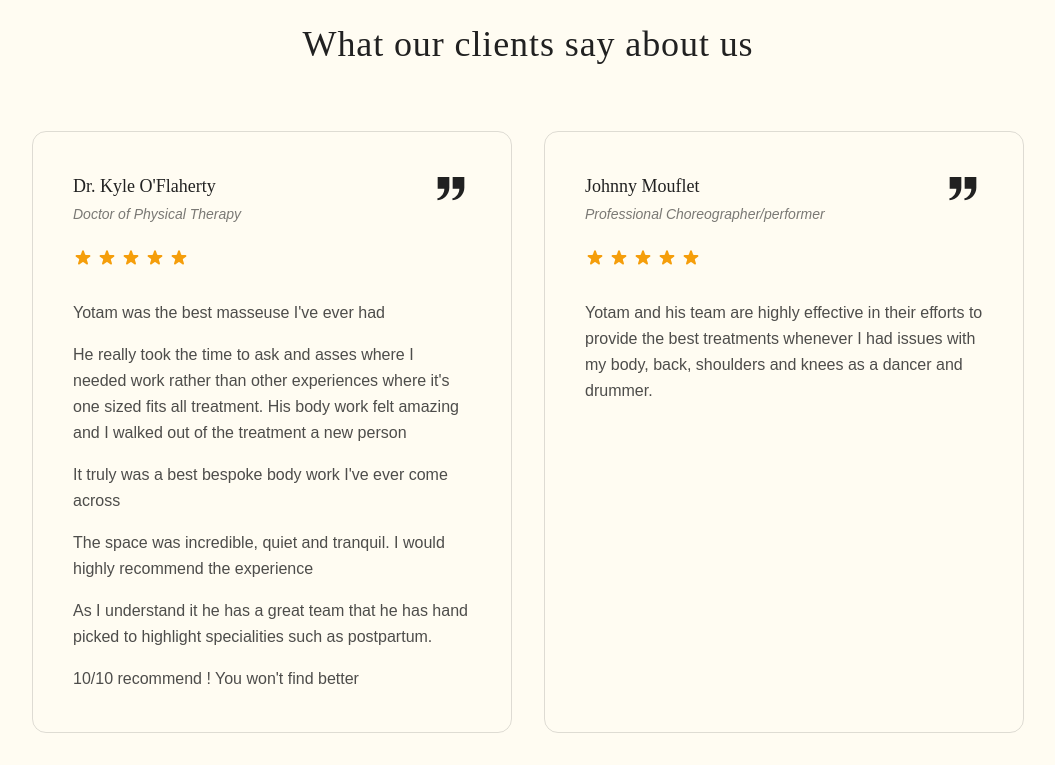
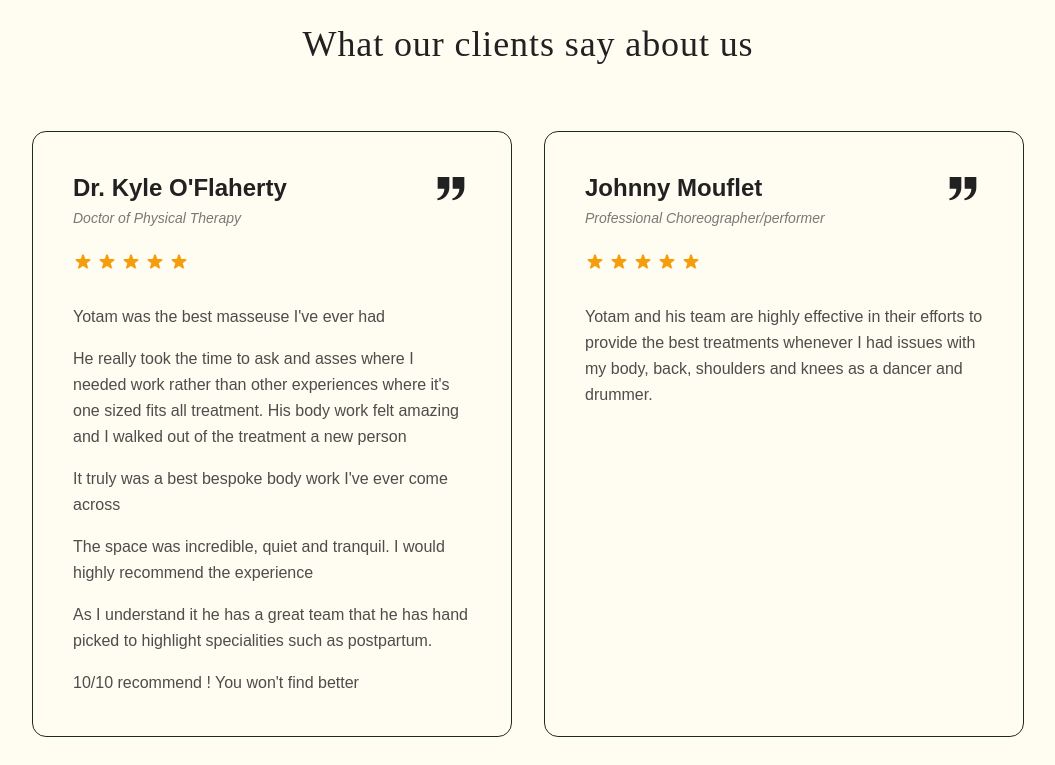
Before and after one commit to OlaiwonAbdullahi/mudras, a Next.js app: page /testimonials in a window 1280 px wide. Shown: the part 806-1571 px from the top of the page, without its empty margins (112-1167 px from the left). Built offline with nearby package versions, Linux system fonts and the light colour scheme; a web font is replaced by a local one.

Commit message:
style: update section background color and adjust testimonial component styling

```diff
--- a/app/(pages)/testimonials/page.tsx
+++ b/app/(pages)/testimonials/page.tsx
@@ -192,7 +192,7 @@ export default function TestimonialsPage() {
         title="Testimonials"
         backgroundImage="/images/testhero.webp"
       />
-      <section className="bg-[#fffcf2] py-16 md:py-24">
+      <section className="bg-[#FFFCF2] py-16 md:py-24">
         <div className="max-w-6xl mx-auto px-6 md:px-12 lg:px-20">
           <div className="text-center mb-12 md:mb-16">
             <Image
@@ -211,13 +211,13 @@ export default function TestimonialsPage() {
             {testimonials.map((t) => (
               <div
                 key={t.name}
-                className="border border-[#212121]/15 rounded-xl p-8 md:p-10 bg-transparent flex flex-col transition-all duration-500 hover:border-[#a08858]/60 hover:shadow-md hover:-translate-y-1"
+                className="border border-[#1F2C1B] rounded-xl p-8 md:p-10 bg-transparent flex flex-col "
               >
                 <div className="flex justify-between items-start gap-4 mb-6">
                   <div>
-                    <h3 className="text-lg font-medium text-[#212121] mb-1">
+                    <p className=" font-semibold text-2xl text-[#212121] mb-1">
                       {t.name}
-                    </h3>
+                    </p>
                     <p className="text-sm text-[#212121]/60 italic">
                       {t.title}
                     </p>
```
